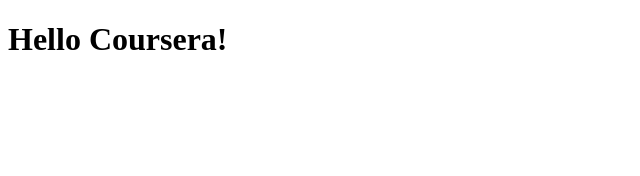
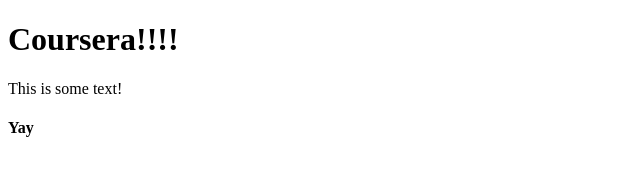
Before and after one commit to jacobmpeters/coursera_test, a plain HTML site: page site/index.html in a window 1280 px wide. Shown: the whole page, without its empty margins (0-640 px from the left). Drawn offline with Linux system fonts and the light colour scheme.

Commit message:
minor changes

```diff
--- a/site/index.html
+++ b/site/index.html
@@ -1,9 +1,11 @@
 <!DOCTYPE html>
 <HTML>
     <head>
-        <title>Hello Coursera!</title>
+        <title>Hello Coursera!!!</title>
     </head>
     <body>
-        <h1>Hello Coursera!</h1>
+        <h1>Coursera!!!!</h1>
+        This is some text!
+        <h4>Yay</h4>
     </body>
 </HTML>
```
Also changed, not shown: site/doc-structure-before.html (added, +10 -0 lines), 1 other file.
